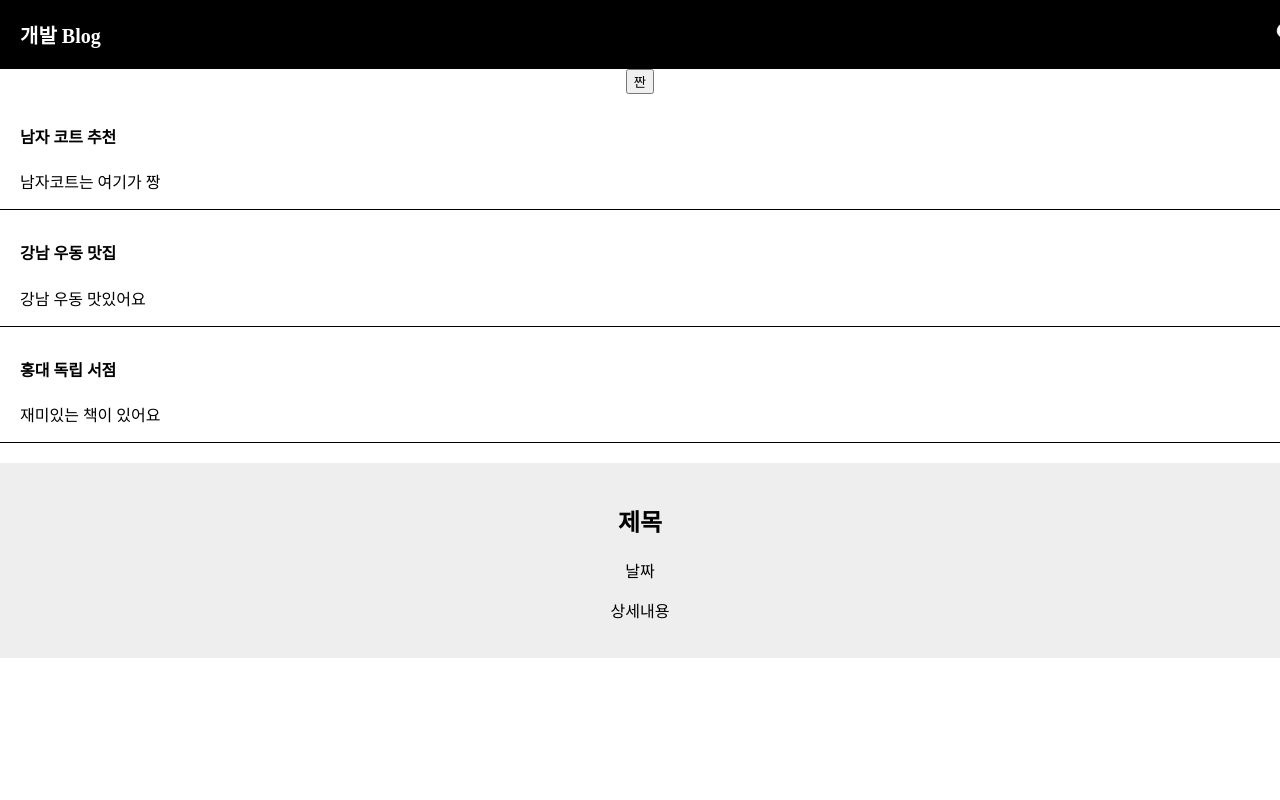
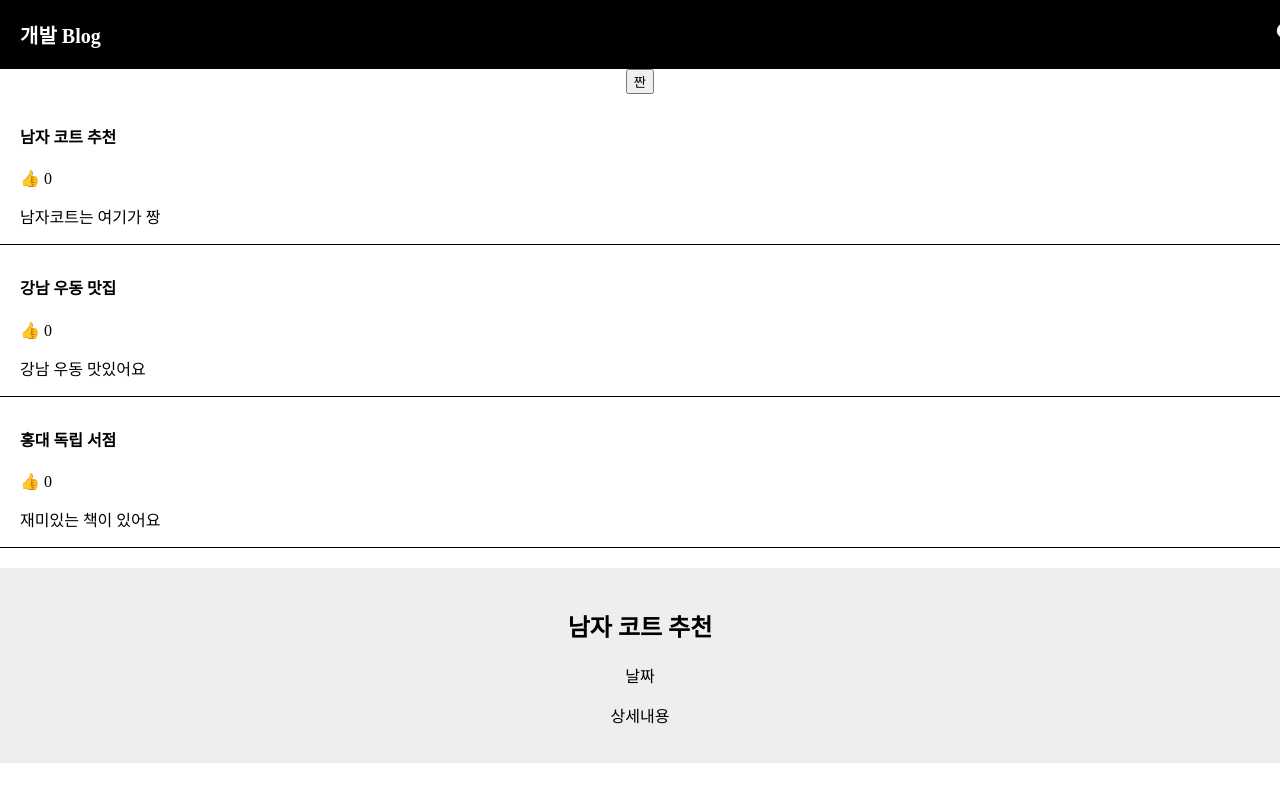
Before and after one commit to kenna-hwa/apple-react-blog, a React (Create React App) app: page / in a window 1280 px wide. Both pictures are taken after a click on the element "남자 코트 추천". Shown: the top 800 px of the page. Built offline with nearby package versions, Linux system fonts and the light colour scheme.

Commit message:
props 만들기

```diff
--- a/src/App.css
+++ b/src/App.css
@@ -23,7 +23,7 @@ body{
   font-size: 20px;
 }
 
-.chatmenu{
+.chatmenu, .like{
   cursor: pointer;
 }
 
--- a/src/App.js
+++ b/src/App.js
@@ -8,7 +8,7 @@ function App() {
 
   let [내용, 내용변경] = useState(["남자코트는 여기가 짱", "강남 우동 맛있어요", "재미있는 책이 있어요"]);
 
-  let [따봉, 따봉변경] = useState(0)
+  let [따봉, 따봉변경] = useState([0, 0, 0])
 
   let [modal, modal변경] = useState(false)
 
@@ -20,6 +20,7 @@ function App() {
     for(var i=0; i<글제목.length; i++){
       어레이.push(<div className="list">
       <h4 onClick={ 상태전환 }>{ 글제목[i] }</h4>
+      <span className="like">👍 {따봉[i]}</span>
       <p>{ 내용[i] }</p>
     </div>)
     }
@@ -74,8 +75,12 @@ function 상태전환(){
         }
       </div>
       <button onClick={ 글제목정렬 }>짠</button>
+
+
       <반복된UI />
-{/*
+
+
+      {/*
         {
            글제목.map(function(글){
              return (<div className="list">
@@ -90,7 +95,7 @@ function 상태전환(){
 
       {
       modal == true ?
-      <Modal /> :
+      <Modal 글제목={글제목}></Modal> :
       null
       }
 
@@ -98,10 +103,10 @@ function 상태전환(){
   );
 }
 
-function Modal(){
+function Modal(props){
   return (
     <div className="modal">
-    <h2>제목</h2>
+    <h2>{ props.글제목[0] }</h2>
     <p>날짜</p>
     <p>상세내용</p>
   </div>
```
